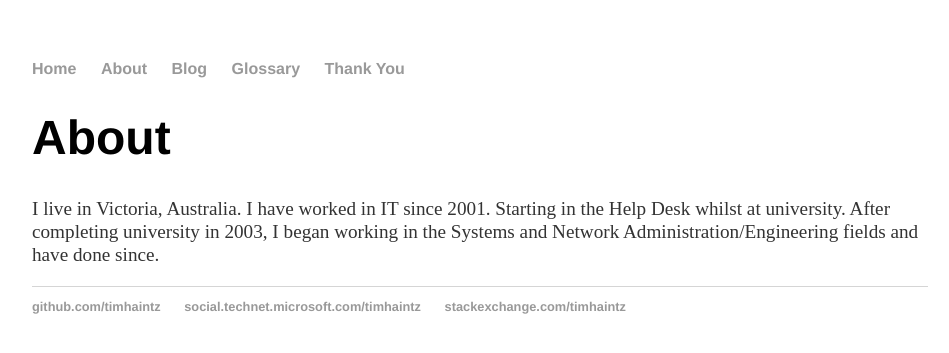
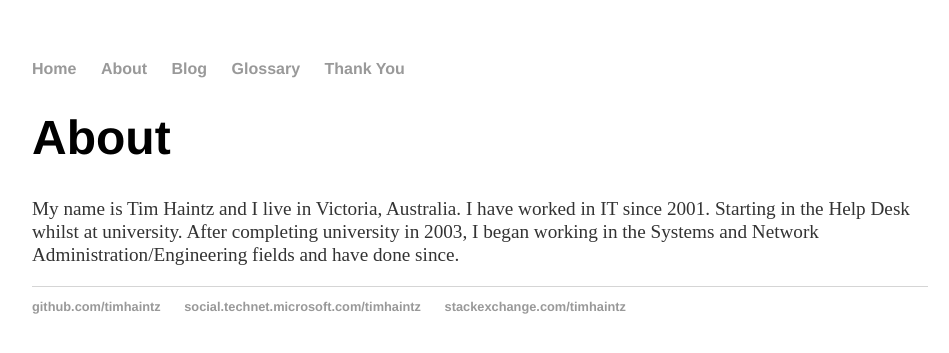
Before and after one commit to timhaintz/timhaintz.github.io, a Jekyll site: the page built from about/index.md, in a window 1280 px wide. Shown: the top 353 px of the page, without its empty margins (160-1109 px from the left). Built offline with Jekyll 4.4.1, drawn with Linux system fonts in a browser that asks for light colours.

Commit message:
Update index.md

```diff
--- a/about/index.md
+++ b/about/index.md
@@ -4,4 +4,4 @@ title: About
 ---
 # About
 
-I live in Victoria, Australia. I have worked in IT since 2001. Starting in the Help Desk whilst at university. After completing university in 2003, I began working in the Systems and Network Administration/Engineering fields and have done since.
+My name is Tim Haintz and I live in Victoria, Australia. I have worked in IT since 2001. Starting in the Help Desk whilst at university. After completing university in 2003, I began working in the Systems and Network Administration/Engineering fields and have done since.
```
